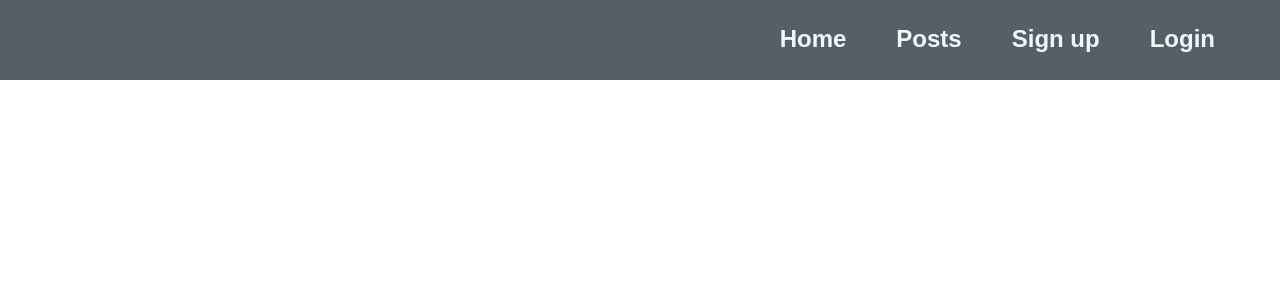
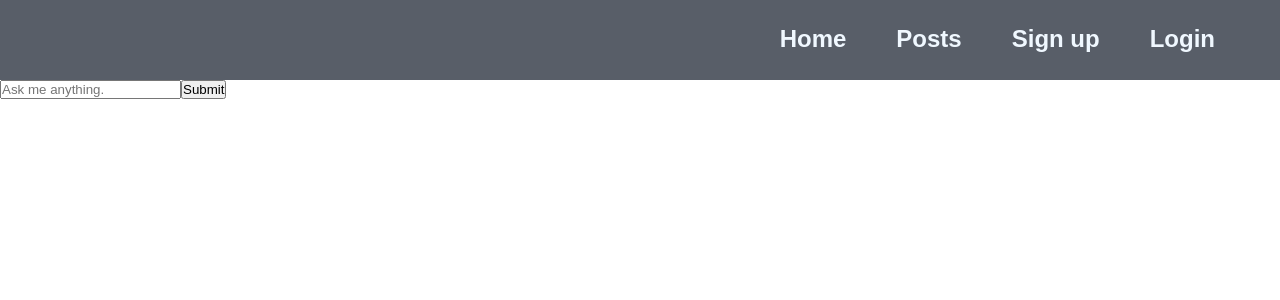
Before and after one commit to StrangerThings-Unit3/stranger-things, a React app: page /posts/1/messages in a window 1280 px wide. Shown: the top 300 px of the page. Built offline with nearby package versions, Linux system fonts and the light colour scheme; no server answers; the HTML template or start-up script is replaced by a standard one.

Commit message:
feat: post functionality for posts' messages

```diff
--- a/src/App.jsx
+++ b/src/App.jsx
@@ -8,6 +8,7 @@ import Profile from './components/Profile';
 import CreatePost from './components/CreatePost';
 import ViewPost from './components/ViewPost';
 import UpdatePost from './components/UpdatePost';
+import PostMessage from './components/PostMessage';
 import './Style.css';
 
 function App() {
@@ -87,7 +88,10 @@ function App() {
           element={<CreatePost setToken={setToken} token={token} />}
         />
         {/* Create a Route for posts/messages */}
-        {/* Create a Route for posts/update */}
+        <Route
+          path='/posts/:id/messages'
+          element={<PostMessage token={token} />}
+        />
         <Route
           path='/posts/update/:id'
           element={<UpdatePost posts={posts} token={token} />}
--- a/src/api/index.js
+++ b/src/api/index.js
@@ -175,18 +175,23 @@ export const deletePost = async (id, token) => {
 /*******************************Messages method******************************** */
 
 // Fetch method for posting messages inside a post
-export const postMessage = async (post, token) => {
+export const postMessage = async (id, token, content) => {
   try {
-    const res = await fetch(`${API_URL}/posts`, {
+    const res = await fetch(`${API_URL}/posts/${id}/messages`, {
       method: 'POST',
       headers: {
         'Content-Type': 'application/json',
         Authorization: `Bearer ${token}`,
       },
-      body: JSON.stringify(post),
+      body: JSON.stringify({
+        message: {
+          content: content,
+        },
+      }),
     });
     const result = await res.json();
-    console.log(result);
+    alert('Message sent!');
+    return result;
   } catch (error) {
     console.error(`Unable to post message!`, error);
   }
--- a/src/components/PostItem.jsx
+++ b/src/components/PostItem.jsx
@@ -36,7 +36,7 @@ const PostItem = ({ post, token }) => {
             </div>
           ) : (
             // If isAuthor is false, render the message link
-            <Link to={'/post/message'}>Message</Link>
+            <Link to={`/posts/${post._id}/messages`}>Message</Link>
           )
         ) : (
           //If there is no token, then render nothing
--- a/src/components/PostMessage.jsx
+++ b/src/components/PostMessage.jsx
@@ -1,19 +1,42 @@
 import React, { useState } from 'react';
-import postMessage from './Api';
+import { postMessage } from '../api';
+import { useNavigate, useParams } from 'react-router-dom';
 
-const postMessage = ({ token, postId }) => {
+const PostMessage = ({ token }) => {
+  // Get id from params and set it to a variable
+  const params = useParams();
+  const id = params.id;
+
+  // Used navigate to return after submission
+  const goBack = useNavigate();
+
+  // Declare useState variables for the message form
   const [content, setContent] = useState('');
 
+  // Handle submission form to await a POST request
+  const sendMessage = async (e) => {
+    try {
+      e.preventDefault();
+      // Call POST method for this message form
+      await postMessage(id, token, content);
+      // Navigate back to posts
+      goBack('/posts');
+    } catch (error) {
+      console.error('We have an issue', error);
+    }
+  };
+
+  // Render form
   return (
-    <form onSubmit={onSubmit} className='post-form'>
+    <form onSubmit={sendMessage} className='post-form'>
       <input
         type='text'
         className='post-form-input'
         value={content}
-        onChange={(event) => {
-          setContent(event.target.value);
+        onChange={(e) => {
+          setContent(e.target.value);
         }}
-        placeholder='What would you like to post?'
+        placeholder='Ask me anything.'
       ></input>
       <button className='submit-message' type='submit'>
         Submit
@@ -22,4 +45,4 @@ const postMessage = ({ token, postId }) => {
   );
 };
 
-export default postMessage;
+export default PostMessage;
--- a/src/components/UpdatePost.jsx
+++ b/src/components/UpdatePost.jsx
@@ -39,6 +39,8 @@ function UpdatePost({ posts, token }) {
       navigate('/posts');
       // Reload once after returning to post list
       window.location.reload();
+      // Alert the user
+      alert(`Update completed for ${newTitle}`);
     } catch (error) {
       console.error('Unable to update post!', error);
     }
```
